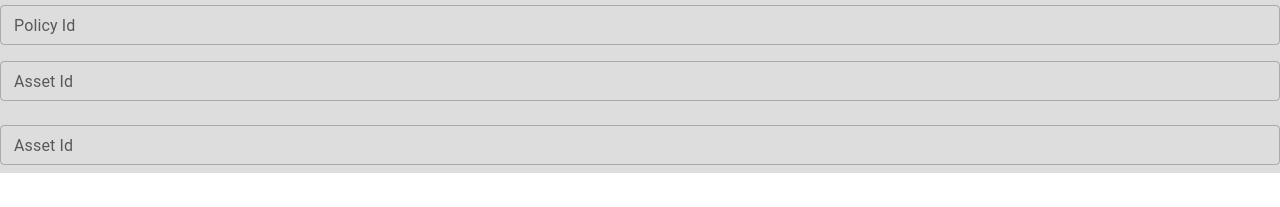
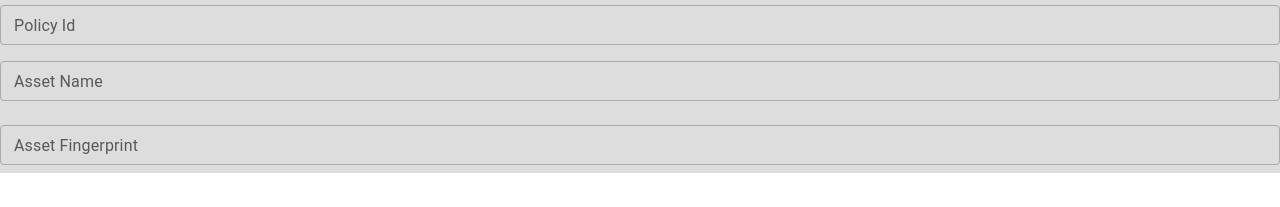
Before and after one commit to Neowire-Org/yolo-labs, a React app: page /asset-fingerprint in a window 1280 px wide. Shown: the part 141-348 px from the top of the page. Built offline with nearby package versions, Linux system fonts and the light colour scheme; the HTML template or start-up script is replaced by a standard one.

Commit message:
Fixed asset finger print code.

```diff
--- a/src/components/Tools/AssetFingerPrint.tsx
+++ b/src/components/Tools/AssetFingerPrint.tsx
@@ -7,7 +7,7 @@ import * as blake from 'blakejs';
 const AssetFingerPrint = () => {
 
     const [policyId, setPolicyId] = useState<string>("")
-    const [assetId, setAssetId] = useState<string>("")
+    const [assetName, setassetName] = useState<string>("")
     const [assetFingerPrint, setAssetFingerPrint] = useState<string>("")
 
     useEffect(() => {
@@ -23,17 +23,17 @@ const AssetFingerPrint = () => {
         localStorage.setItem("policyid", event.target.value)
     }
     const policyIdBlur = (_: React.FocusEvent<HTMLInputElement>) => {
-        if(policyId.length> 0 && assetId.length > 0) {
-            setAssetFingerPrint(assetFingerprint(policyId, assetId))
+        if(policyId.length> 0) {
+            setAssetFingerPrint(assetFingerprint(policyId, assetName))
         }
     }
 
-    const assetIdChanged = (event: React.ChangeEvent<HTMLInputElement>) => {
-        setAssetId(event.target.value)
+    const assetNameChanged = (event: React.ChangeEvent<HTMLInputElement>) => {
+        setassetName(event.target.value)
     }
-    const assetIdBlur = (_: React.FocusEvent<HTMLInputElement>) => {
-        if(policyId.length> 0 && assetId.length > 0) {
-            setAssetFingerPrint(assetFingerprint(policyId, assetId))
+    const assetNameBlur = (_: React.FocusEvent<HTMLInputElement>) => {
+        if(policyId.length> 0) {
+            setAssetFingerPrint(assetFingerprint(policyId, assetName))
         }
     }
 
@@ -53,16 +53,17 @@ const AssetFingerPrint = () => {
       return result;
     }
 
-    function assetFingerprint(policyId: string, assetId: string): string {
-      // Convert policyId and assetId from hex to Uint8Array
+    function assetFingerprint(policyId: string, assetName: string): string {
+      // Convert policyId and assetName from hex to Uint8Array
       const policyIdBytes = hexToUint8Array(policyId);
-      const assetIdBytes = hexToUint8Array(assetId);
+      const assetNameBytes = hexToUint8Array(assetName);
 
-      // Concatenate policyId and assetId
-      const policyAssetBytes = concatUint8Arrays(policyIdBytes, assetIdBytes);
+      // Concatenate policyId and assetName
+      const policyAssetBytes = concatUint8Arrays(policyIdBytes, assetNameBytes);
 
-      // Calculate the Blake2b-224 hash
-      const hash = blake.blake2b(policyAssetBytes, new Uint8Array(), 28);
+      // Calculate the Blake2b-160 hash
+      const hash = blake.blake2b(policyAssetBytes, undefined, 20);
+      console.log(hash)
 
       // Encode using Bech32 with 'asset' as the human-readable part (hrp)
       const encoded = bech32.encode('asset', bech32.toWords(hash));
@@ -84,19 +85,19 @@ const AssetFingerPrint = () => {
             fullWidth
         />
         <TextField
-            id="string"
-            label="Asset Id"
+            id="asset-name"
+            label="Asset Name"
             variant="outlined"
             margin="normal"
-            value={assetId}
-            onChange={assetIdChanged}
-            onBlur={assetIdBlur}
+            value={assetName}
+            onChange={assetNameChanged}
+            onBlur={assetNameBlur}
             fullWidth
         />
 
     <TextField
-            id="string"
-            label="Asset Id"
+            id="asset-fingerprint"
+            label="Asset Fingerprint"
             variant="outlined"
             margin="normal"
             value={assetFingerPrint}
```
